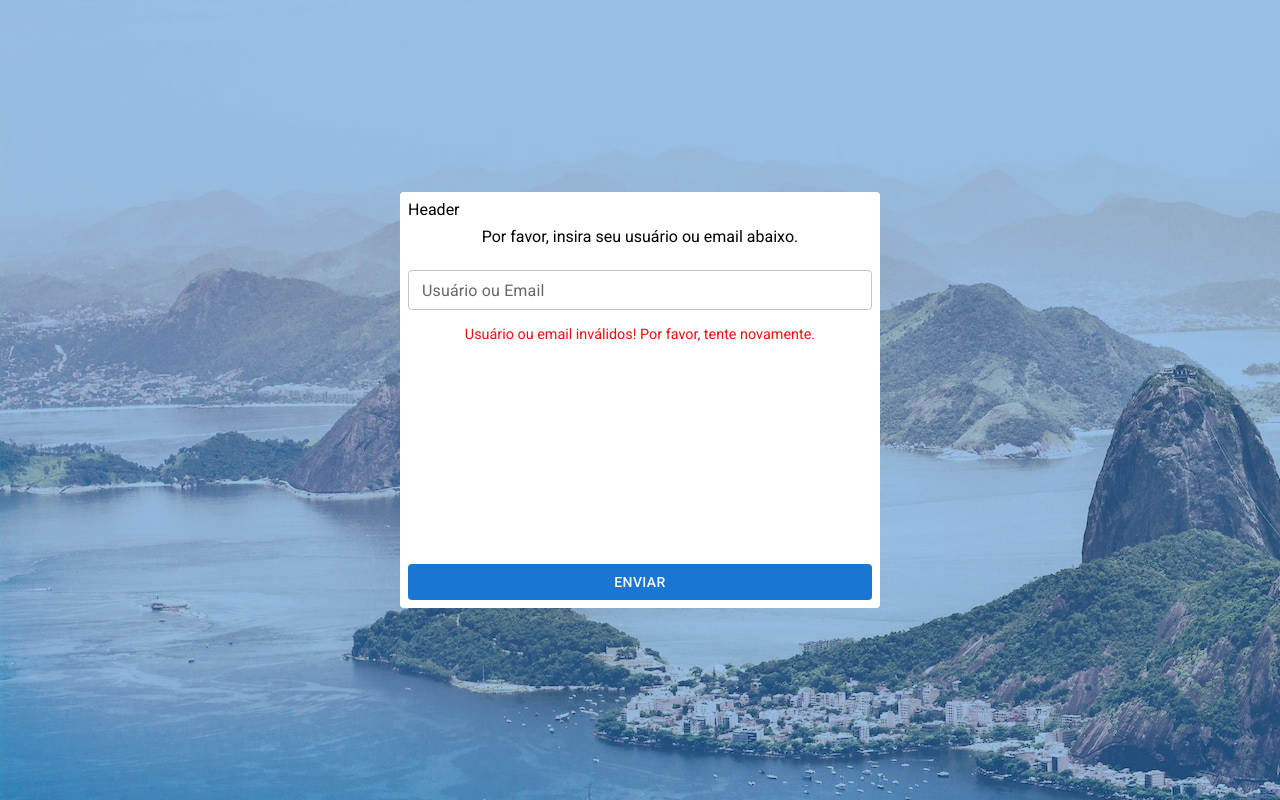
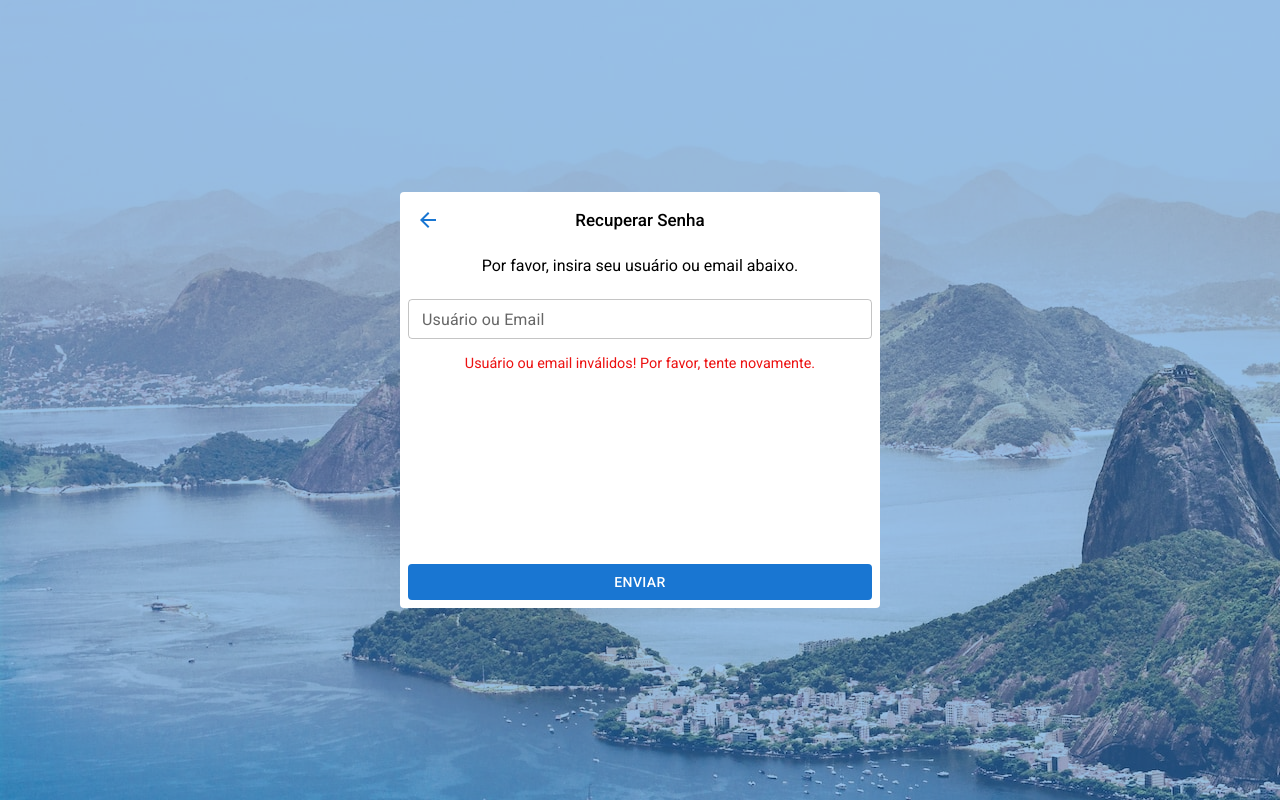
Before and after one commit to welingtonfidelis/base_project_front, a React (Vite) app: page / in a window 1280 px wide. Both pictures are taken after a click on the element "Esqueceu sua senha? Clique aqui". Built offline with nearby package versions, Linux system fonts and the light colour scheme.

Commit message:
Continue development reset password page;

```diff
--- a/src/components/Button/index.tsx
+++ b/src/components/Button/index.tsx
@@ -1,14 +1,13 @@
 import LoadingButton, { LoadingButtonProps } from "@mui/lab/LoadingButton";
+
+import { Container } from "./styles";
 
 export const PrimaryButton = ({ children, ...props }: LoadingButtonProps) => {
   return (
-    <LoadingButton
-      {...props}
-      variant="contained"
-      fullWidth
-      disableElevation
-    >
-      {children}
-    </LoadingButton>
+    <Container>
+      <LoadingButton {...props} variant="contained" fullWidth disableElevation>
+        {children}
+      </LoadingButton>
+    </Container>
   );
 };
--- /dev/null
+++ b/src/components/Button/styles.ts
@@ -0,0 +1,7 @@
+import styled from 'styled-components';
+
+export const Container = styled.div`
+  & button {
+    background-color: ${(props) => props.theme.colors.primary};
+  }
+`;
--- a/src/components/pageHeader/index.tsx
+++ b/src/components/pageHeader/index.tsx
@@ -1,7 +1,31 @@
+import IconButton from "@mui/material/IconButton";
+import { useTranslation } from "react-i18next";
+import ArrowBack from "@mui/icons-material/ArrowBack";
 
-export const PageHeader = () => {
+import { Container, TitleContainer } from "./styles";
+import { PageHeaderProps } from "./types";
+import { useNavigate } from "react-router-dom";
+
+export const PageHeader = (props: PageHeaderProps) => {
+  const { title } = props;
+
+  const { t } = useTranslation();
+  const navigate = useNavigate();
 
   return (
-    <div>Header</div>
-  )
-}
+    <Container>
+      <IconButton
+        aria-label="upload picture"
+        component="label"
+        onClick={() => navigate(-1)}
+        title={t("generic.button_back")}
+      >
+        <ArrowBack />
+      </IconButton>
+
+      <TitleContainer>{title}</TitleContainer>
+
+      <div></div>
+    </Container>
+  );
+};
--- /dev/null
+++ b/src/components/pageHeader/styles.ts
@@ -0,0 +1,20 @@
+import styled from "styled-components";
+
+export const Container = styled.div`
+  display: flex;
+  margin-bottom: .5rem;
+
+  & svg {
+    color: ${(props) => props.theme.colors.primary};
+  }
+`;
+
+export const TitleContainer = styled.div`
+  display: flex;
+  justify-content: center;
+  align-items: center;
+  margin-right: 40px;
+  width: 100%;
+  font-weight: 500;
+  font-size: 17px;
+`;
--- /dev/null
+++ b/src/components/pageHeader/types.ts
@@ -0,0 +1,3 @@
+export interface PageHeaderProps {
+  title: string;
+}
--- a/src/config/18n/locales/pt-br.json
+++ b/src/config/18n/locales/pt-br.json
@@ -11,16 +11,17 @@
       "button_login": "Entrar"
     },
     "reset_password": {
+      "page_title": "Recuperar Senha",
       "welcome_message": "Por favor, insira seu usuário ou email abaixo.",
       "input_user_email": "Usuário ou Email",
       "wrong_user_password_text": "Usuário ou email inválidos! Por favor, tente novamente.",
       "button_reset": "Enviar"
-
     }
   },
   "generic": {
     "button_save": "Salvar",
     "button_cancel": "Cancelar",
+    "button_back": "Voltar",
     "required_input_value": "Campo obrigatório"
   }
 }
--- a/src/config/styles/styled.d.ts
+++ b/src/config/styles/styled.d.ts
@@ -9,7 +9,7 @@ declare module "styled-components" {
       primary: string;
       secondary: string;
       tertiary: string;
-
+      separator: string;
       error: string;
       success: string;
       warning: string;
--- a/src/config/styles/theme.styles.ts
+++ b/src/config/styles/theme.styles.ts
@@ -5,6 +5,8 @@ export const light = {
     primary: "#1976D2",
     secondary: "#0A2E52",
     tertiary: "#5B9AD9",
+
+    separator:"#d9e6f3",
 
     error: "#ec1111",
     success: "#0fc000",
--- a/src/pages/resetPassword/index.tsx
+++ b/src/pages/resetPassword/index.tsx
@@ -39,7 +39,7 @@ export const ResetPassword = () => {
   return (
     <Container>
       <Content>
-        <PageHeader />
+        <PageHeader title={t("pages.reset_password.page_title")}/>
 
         <WellcomeMessageText>
           {t("pages.reset_password.welcome_message")}
```
